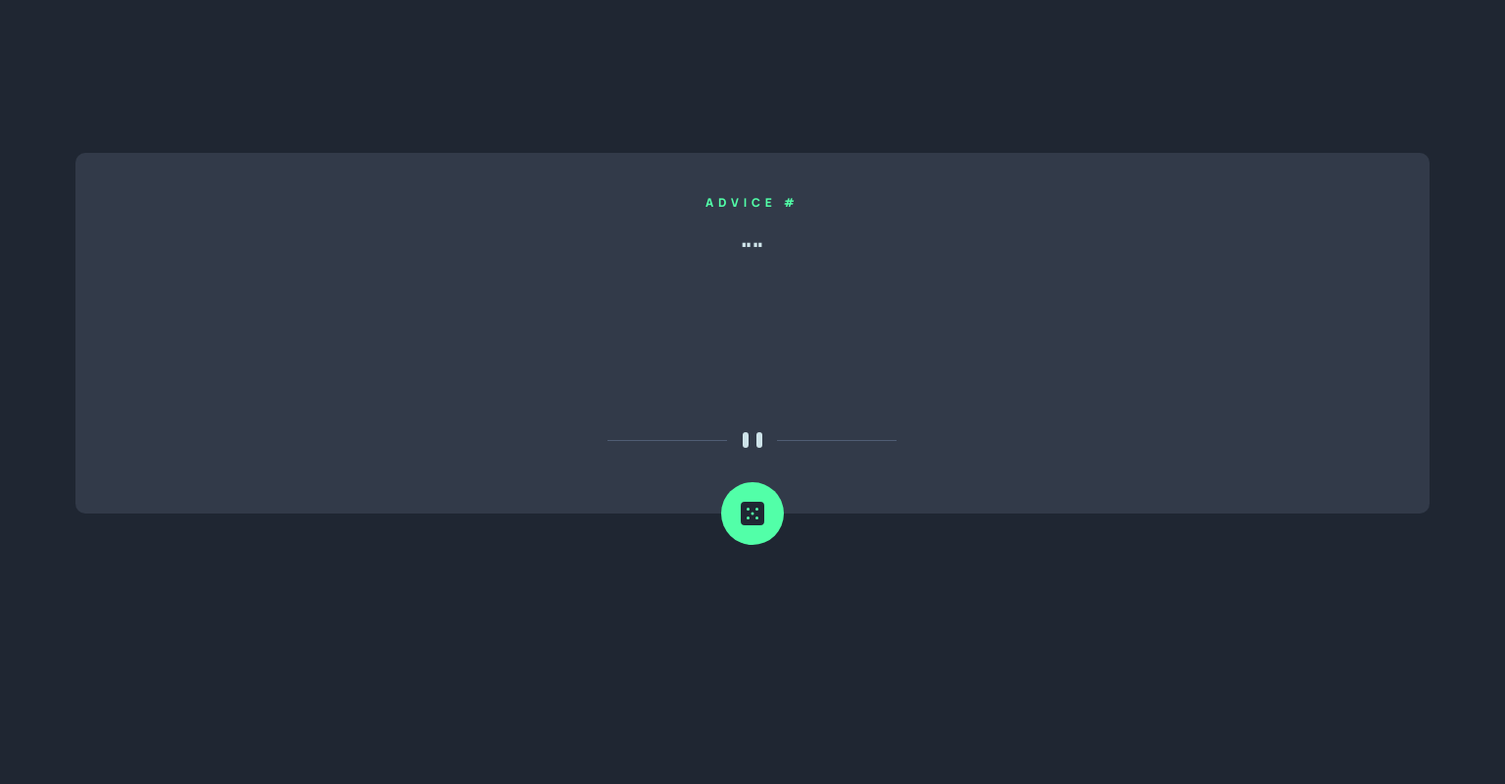
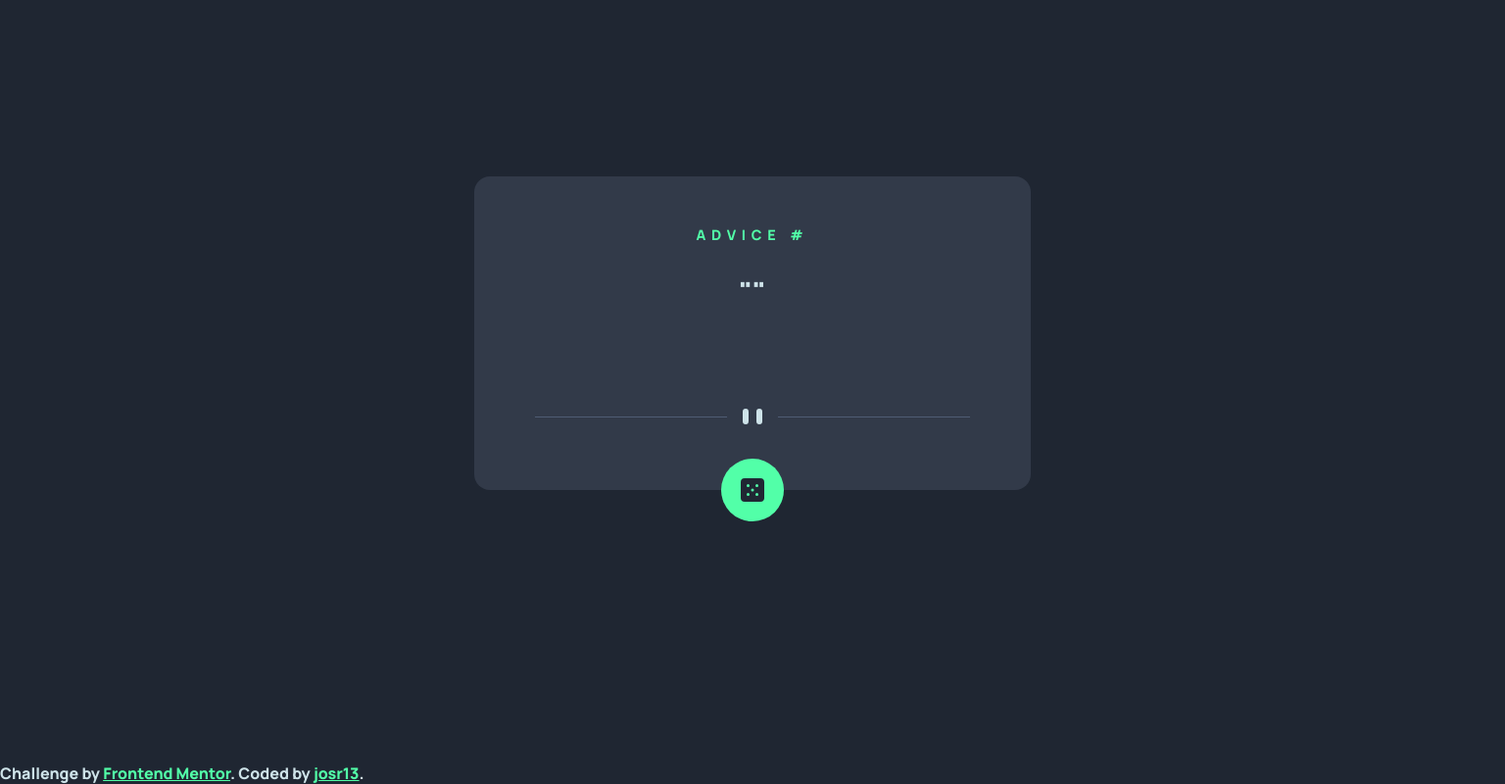
Before and after one commit to josr13/advice-generator-app, a plain HTML site: page index.html in a window 1536 px wide. Shown: the whole page at 98% size. Drawn offline with Linux system fonts and the light colour scheme; no server answers.

Commit message:
Add desktop media query

```diff
--- a/css/index.scss
+++ b/css/index.scss
@@ -80,3 +80,49 @@ body {
         display: none;
     }
 }
+
+@media only screen and (min-width: 1440px) {
+    body {
+        height: 100vh;
+
+        main {
+            .card {
+                height: 40vh;
+                width: 37vw;
+                border-radius: 16px;
+
+                &__title {
+                    font-size: 0.9rem;
+                }
+
+                &__advice {
+                    font-size: $font-size;
+                    margin: 0 1.5em;
+                }
+
+                &__divider {
+                    &--mobile {
+                        display: none;
+                    }
+
+                    &--desktop {
+                        display: block;
+                        position: absolute;
+                        bottom: 67px;
+                    }
+                }
+            }
+        }
+
+        footer.attribution {
+            display: block;
+            position: absolute;
+            bottom: 0;
+            font-size: 1rem;
+
+            a {
+                color: $neon-green;
+            }
+        }
+    }
+}
```
Also changed, not shown: index.html (+1 -2 lines), css/index.css.
